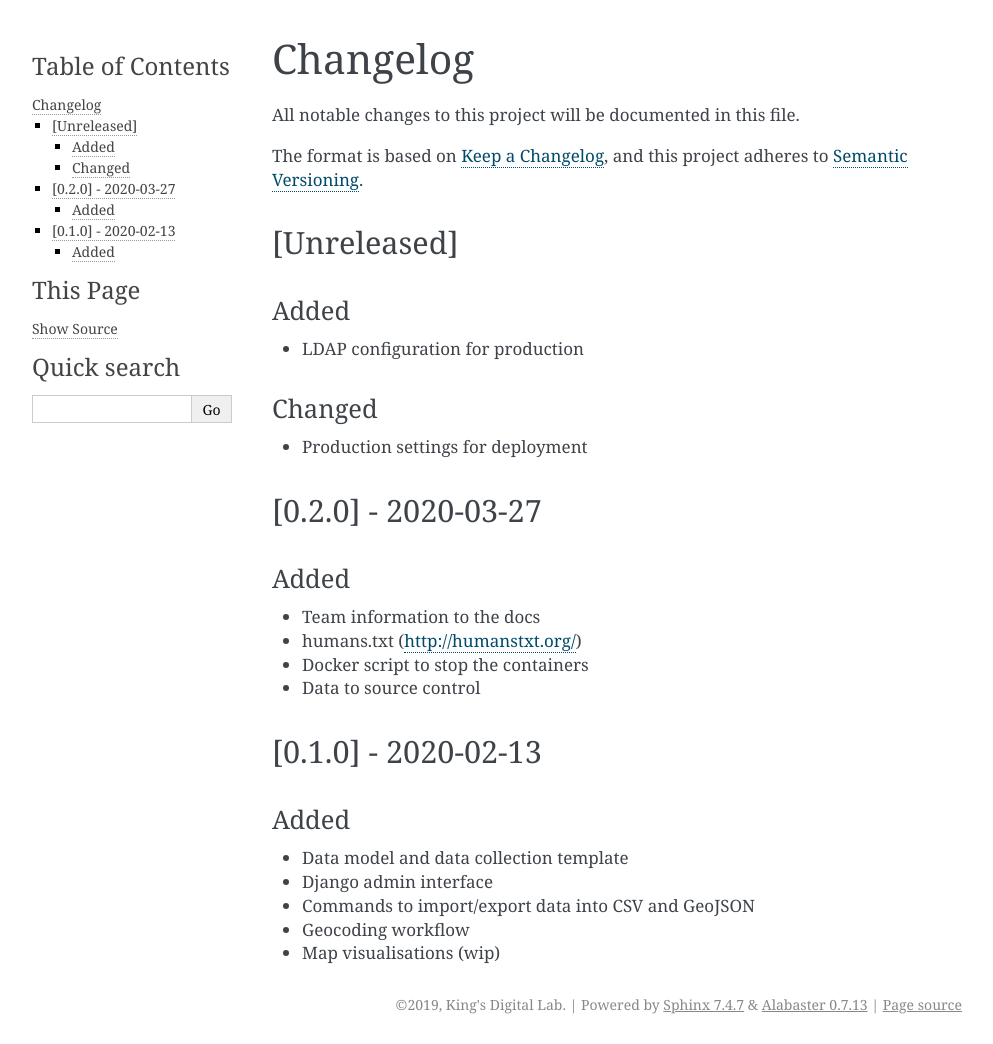
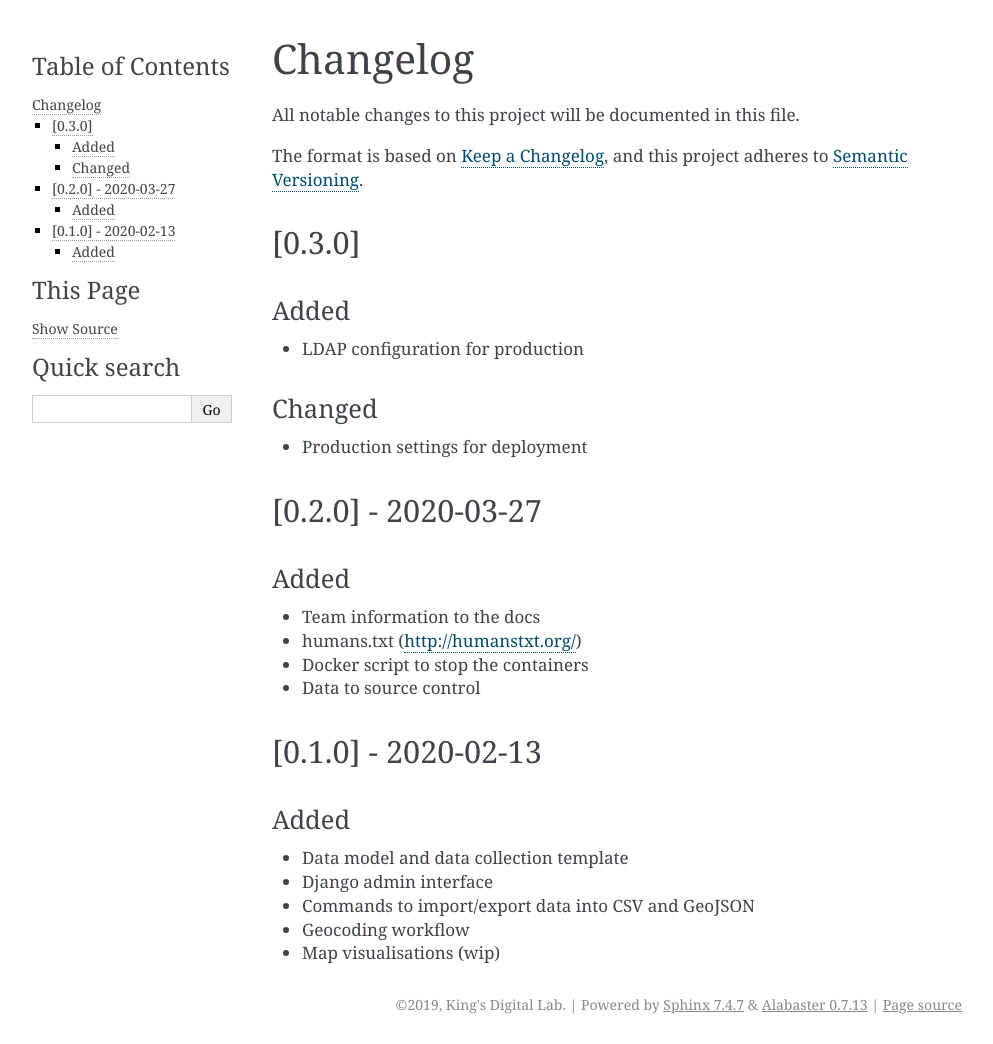
Before and after one commit to kingsdigitallab/etat-civil-django, a Sphinx documentation site: the page built from docs/changelog.rst, in a window 1280 px wide. Shown: the whole page, without its empty margins (148-1141 px from the left). Built offline with Sphinx 7.4.7, drawn with Linux system fonts in a browser that asks for light colours.

Commit message:
Bump version: 0.2.0 → 0.3.0

```diff
--- a/CHANGELOG.rst
+++ b/CHANGELOG.rst
@@ -11,7 +11,7 @@
 .. _Keep a Changelog: https://keepachangelog.com/en/1.0.0/
 .. _Semantic Versioning: https://semver.org/spec/v2.0.0.html
 
-[Unreleased]
+[0.3.0]
 --------------------
 
 Added
--- a/docs/conf.py
+++ b/docs/conf.py
@@ -47,9 +47,9 @@
 # built documents.
 #
 # The short X.Y version.
-version = "'0.2.0'"
+version = "'0.3.0'"
 # The full version, including alpha/beta/rc tags.
-release = "'0.2.0'"
+release = "'0.3.0'"
 
 # The language for content autogenerated by Sphinx. Refer to documentation
 # for a list of supported languages.
--- a/etat_civil/__init__.py
+++ b/etat_civil/__init__.py
@@ -1,4 +1,4 @@
-__version__ = "__version__ = '0.2.0'"
+__version__ = "__version__ = '0.3.0'"
 __version_info__ = tuple(
     [
         int(num) if num.isdigit() else num
--- a/setup.cfg
+++ b/setup.cfg
@@ -1,5 +1,5 @@
 [bumpversion]
-current_version = 0.2.0
+current_version = 0.3.0
 commit = True
 tag = True
 
```
